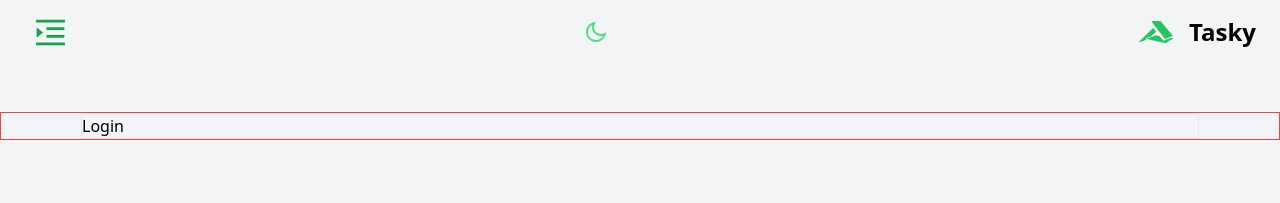
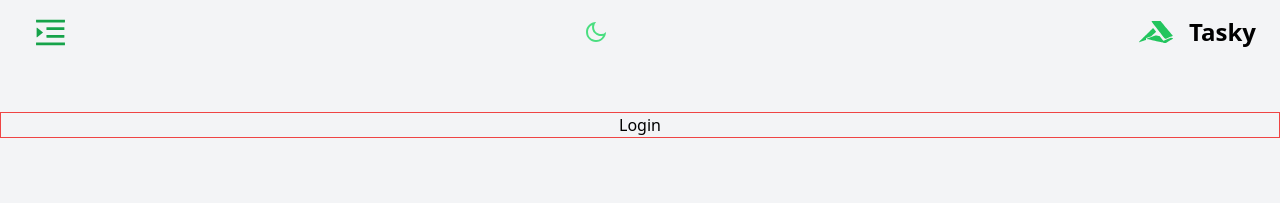
Before and after one commit to FadyEilia2001/tasky, a React (Create React App) app in the folder frontend/: page / in a window 1280 px wide. Shown: the top 203 px of the page. Built offline with nearby package versions, Linux system fonts and the light colour scheme.

Commit message:
created login page

```diff
--- a/frontend/src/components/Login.jsx
+++ b/frontend/src/components/Login.jsx
@@ -2,7 +2,7 @@ import React from "react";
 
 export const Login = () => {
   return (
-    <div className="w-full border flex">
+    <div className="">
       <h2 className="">Login</h2>
     </div>
   );
```
